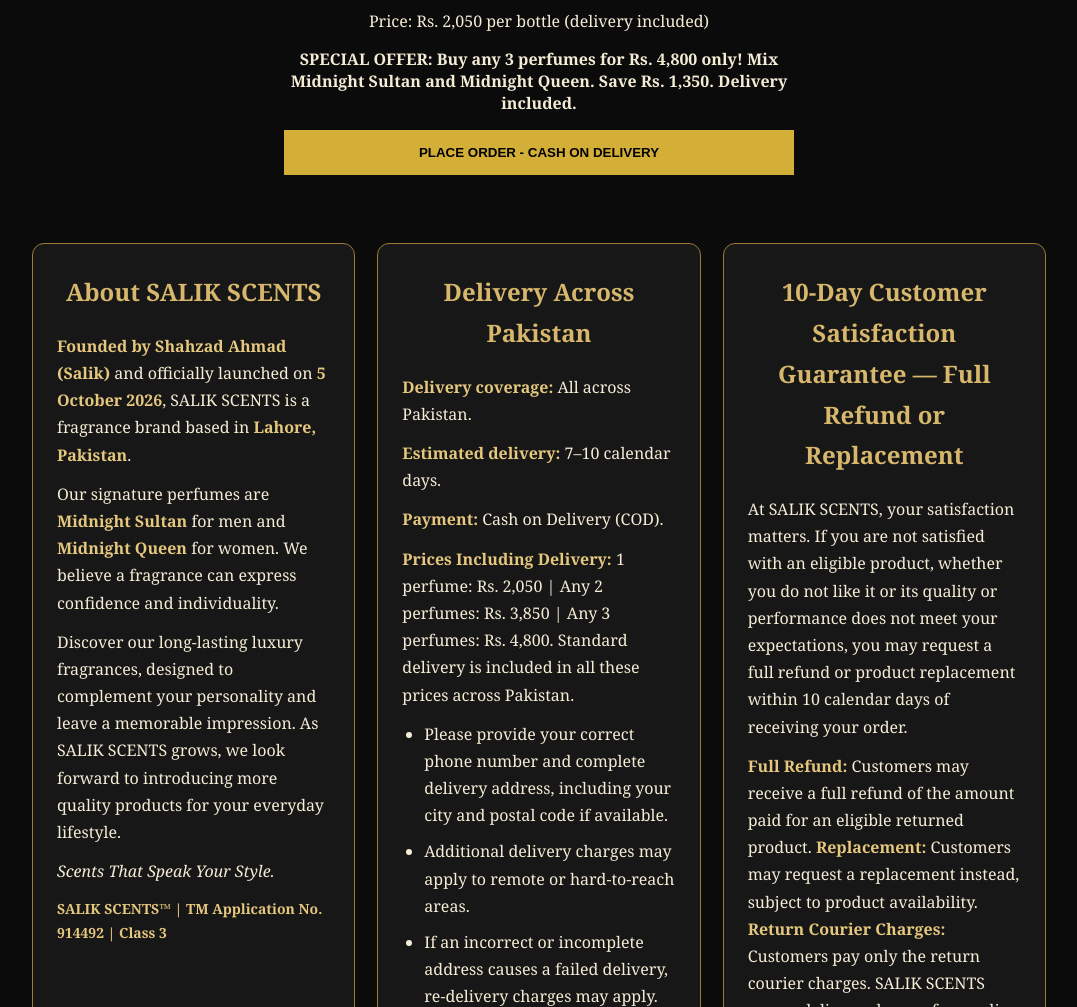
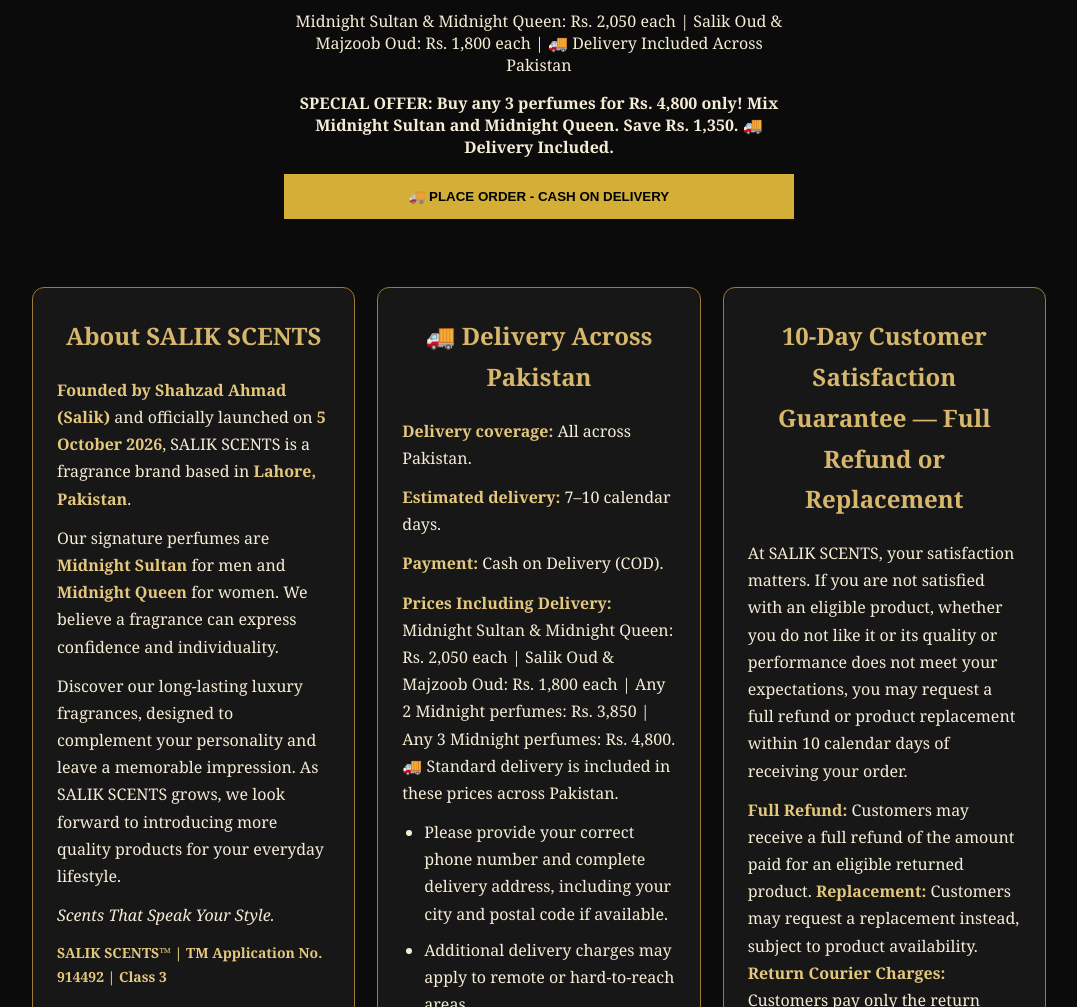
Before and after one commit to salikscents/salik-scents-website, a plain HTML site: page index.html in a window 1280 px wide. Shown: the part 4420-5427 px from the top of the page, without its empty margins (101-1178 px from the left). Drawn offline with Linux system fonts and the light colour scheme; no server answers.

Commit message:
Revise perfume pricing and delivery policy
Updated pricing details and delivery information for perfumes.

```diff
--- a/index.html
+++ b/index.html
@@ -321,12 +321,14 @@
     <input type="hidden" name="payment_method"
       value="Cash on Delivery">
 
-    <p>Price: Rs. 2,050 per bottle (delivery included)</p>
-<p><strong>SPECIAL OFFER: Buy any 3 perfumes for Rs. 4,800 only! Mix Midnight Sultan and Midnight Queen. Save Rs. 1,350. Delivery included.</strong></p>
+
+<p>Midnight Sultan &amp; Midnight Queen: Rs. 2,050 each | Salik Oud &amp; Majzoob Oud: Rs. 1,800 each | 🚚 Delivery Included Across Pakistan</p>
+
+<p><strong>SPECIAL OFFER: Buy any 3 perfumes for Rs. 4,800 only! Mix Midnight Sultan and Midnight Queen. Save Rs. 1,350. 🚚 Delivery Included.</strong></p>
     <button type="submit"
       style="background:#d4af37; color:#000; padding:15px;
       border:0; width:100%; font-weight:bold; cursor:pointer;">
-      PLACE ORDER - CASH ON DELIVERY
+     🚚 PLACE ORDER - CASH ON DELIVERY
     </button>
 
   </form>
@@ -350,12 +352,15 @@
     </section>
 
     <section class="info-card" id="delivery-policy">
-      <h2>Delivery Across Pakistan</h2>
+
+<h2>🚚 Delivery Across Pakistan</h2>
+
       <p><strong>Delivery coverage:</strong> All across Pakistan.</p>
       <p><strong>Estimated delivery:</strong> 7–10 calendar days.</p>
       <p><strong>Payment:</strong> Cash on Delivery (COD).</p>
 
-<p><strong>Prices Including Delivery:</strong> 1 perfume: Rs. 2,050 | Any 2 perfumes: Rs. 3,850 | Any 3 perfumes: Rs. 4,800. Standard delivery is included in all these prices across Pakistan.</p>
+
+<p><strong>Prices Including Delivery:</strong> Midnight Sultan &amp; Midnight Queen: Rs. 2,050 each | Salik Oud &amp; Majzoob Oud: Rs. 1,800 each | Any 2 Midnight perfumes: Rs. 3,850 | Any 3 Midnight perfumes: Rs. 4,800. 🚚 Standard delivery is included in these prices across Pakistan.</p>
 
       <ul>
         <li>Please provide your correct phone number and complete delivery address, including your city and postal code if available.</li>
```
